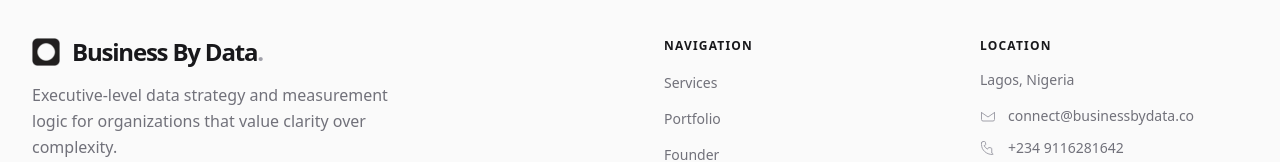
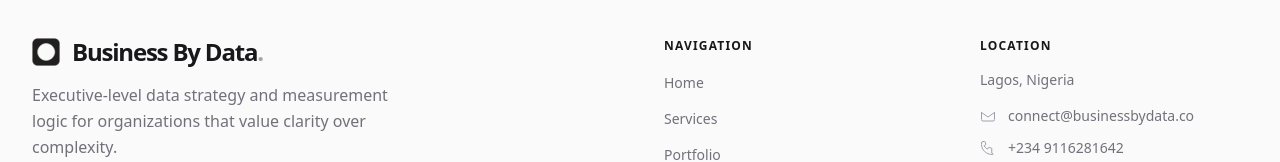
Before and after one commit to remavaish1/businessbydata, a React (Vite) app: page / in a window 1280 px wide. Shown: the part 952-1114 px from the top of the page. Built offline with nearby package versions, Linux system fonts and the light colour scheme.

Commit message:
Update App.tsx

```diff
--- a/App.tsx
+++ b/App.tsx
@@ -258,6 +258,12 @@ const Footer: React.FC = () => {
               Navigation
             </h3>
             <ul className="space-y-3">
+
+               <li>
+                <Link to="/home" className="text-sm text-zinc-500 hover:text-zinc-900">
+                  Home
+                </Link>
+              </li>
               <li>
                 <Link to="/services" className="text-sm text-zinc-500 hover:text-zinc-900">
                   Services
```
